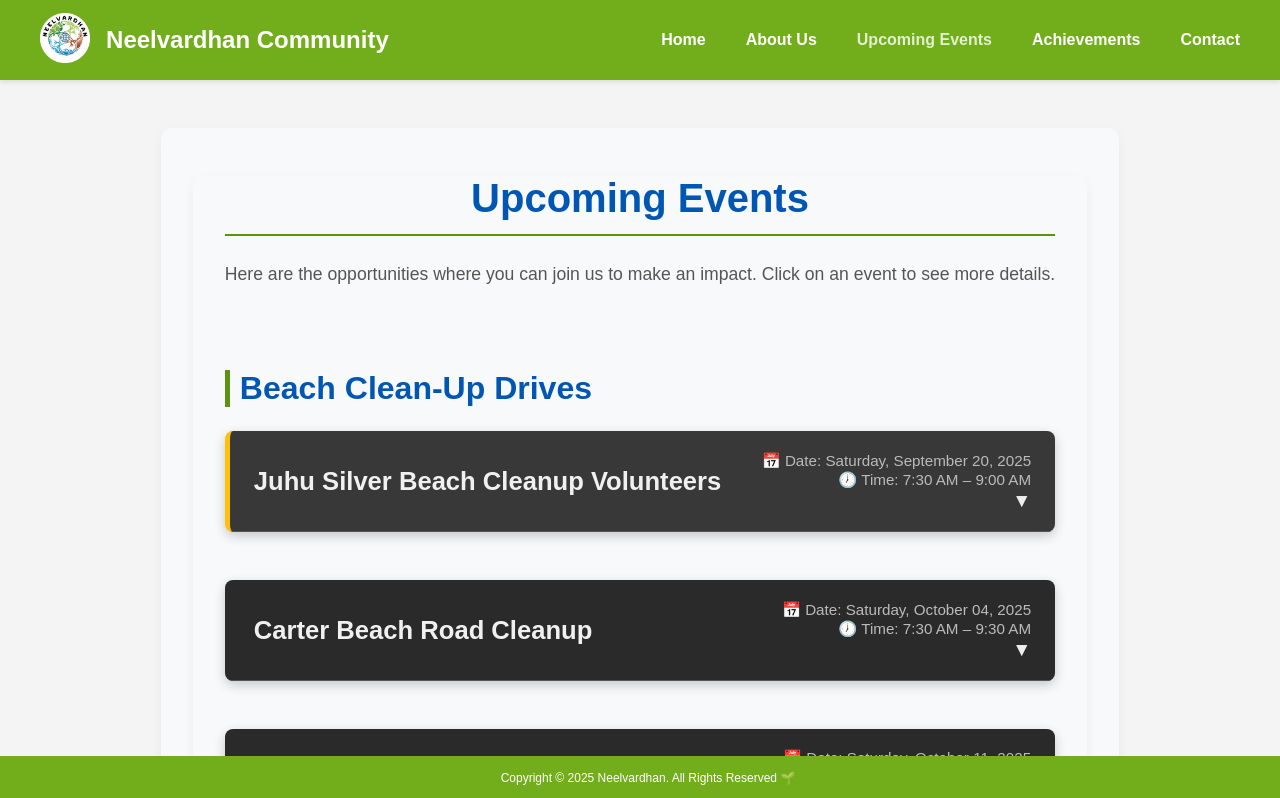
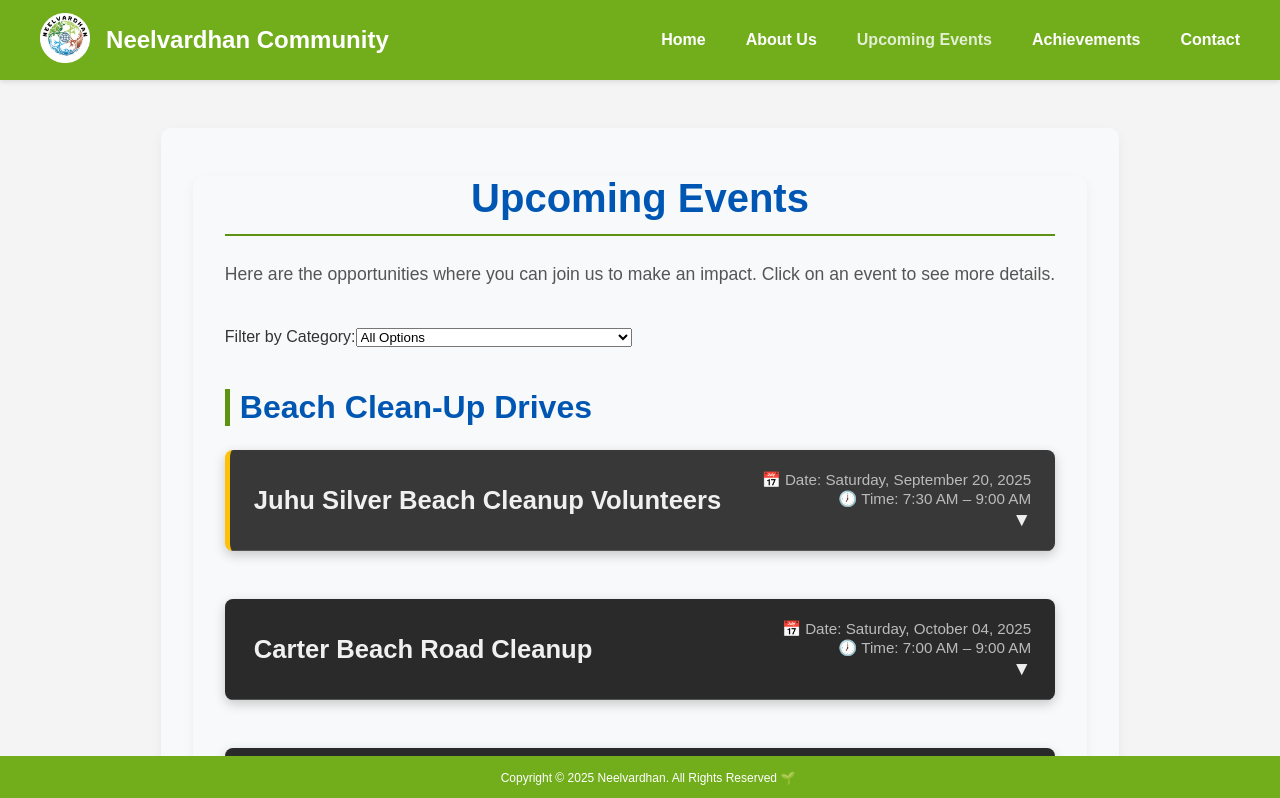
Before and after one commit to OG-DHRUV-1002/dns-website, a React (Create React App) app: page /upcoming-events in a window 1280 px wide. Shown: the top 798 px of the page. Built offline with nearby package versions, Linux system fonts and the light colour scheme.

Commit message:
Update UpcomingEvents.js

```diff
--- a/src/pages/UpcomingEvents.js
+++ b/src/pages/UpcomingEvents.js
@@ -1,101 +1,70 @@
 // src/pages/UpcomingEvents.js
 import React, { useState } from 'react';
 import EventCard from '../components/EventCard';
-// Assuming global styles.css handles the main look,
-// and specific styles for category headers will be added to it if needed.
-// import '../../assets/styles.css'; // Only if not already globally imported
+// Assuming global styles.css handles the main look and filter styles
 
 const UpcomingEvents = () => {
   const [expandedEventId, setExpandedEventId] = useState(null); // State to track expanded card by unique ID
+  const [selectedCategory, setSelectedCategory] = useState('All Options'); // New state for filter
 
-  // --- CATEGORIZED UPCOMING EVENTS DATA (WITH ORIGINAL PROPERTIES) ---
+  // --- CATEGORIZED UPCOMING EVENTS DATA ---
   const categorizedEvents = {
     'Beach Clean-Up Drives': [
       {
-        id: 'juhu-cleanup-2025', // Unique ID
+        id: 'juhu-cleanup-2025',
         title: 'Juhu Silver Beach Cleanup Volunteers',
-        ngo: 'Bhumi with VFS Global', // Reverted to 'ngo' as per your original structure
+        ngo: 'Bhumi with VFS Global',
         date: 'Saturday, September 20, 2025',
         time: "7:30 AM – 9:00 AM",
-        location: "Silver Beach, Juhu-Mumbai",
+        location: "Silver Beach, Juhu, Mumbai",
         description: 'This inaugural event is an internal training and logistics assessment for our Leadership Council. It will prepare us for larger-scale public events from October onwards. We are immensely grateful for the overwhelming interest!',
-        link: 'https://forms.gle/Hn2qxrHLSfVGUKk49', // Your Juhu form link
-        isInternal: true // Mark as internal
+        link: 'https://forms.gle/Hn2qxrHLSfVGUKk49',
+        isInternal: true
       },
       {
-        id: 'carter-cleanup-2025', // Unique ID
+        id: 'carter-cleanup-2025',
         title: 'Carter Beach Road Cleanup',
-        ngo: 'Ek Saath - The Earth Foundation', // Reverted to 'ngo'
+        ngo: 'Ek Saath - The Earth Foundation',
         date: 'Saturday, October 04, 2025',
-        time: "7:30 AM – 9:30 AM",
+        time: "7:00 AM – 9:00 AM",
         location: "Carter Road, Bandra(West)",
         description: 'Join the Neelvardhan Community for our second official event: a vital cleanup drive at Carter Road, Bandra! This is our chance to come together, create awareness, and make a tangible difference.',
-        link: 'https://forms.gle/BgFP2oVuc1Vpb8AJ9', // Your Carter Road form link
-        isInternal: false // Public event
+        link: 'https://forms.gle/BgFP2oVuc1Vpb8AJ9',
+        isInternal: false
       },
       {
-        id: 'mahim-cleanup-2025', // Unique ID
+        id: 'mahim-cleanup-2025',
         title: 'Jallosh Clean Coast Mahim',
-        ngo: 'Project Mumbai', // Reverted to 'ngo'
+        ngo: 'Project Mumbai',
         date: 'Saturday, October 11, 2025',
         time: "7:00 AM – 9:00 AM",
         location: "Mahim Beach, Mahim(West)",
         description: "Volunteer with Jallosh and Project Mumbai for a rewarding beach cleanup at Mahim Beach. We'll provide all necessary equipment and guidance. Help us remove trash, protect marine life, and make Mahim Beach a cleaner, healthier place for everyone. Join us for a morning of community service and environmental action.",
-        link: 'https://forms.gle/YOUR_MAHIM_FORM_LINK', // Your Mahim form link
-        isInternal: false // Public event
+        link: 'https://forms.gle/YOUR_MAHIM_FORM_LINK',
+        isInternal: false
       },
     ],
     'Restoration Drives': [
-      // {
-      //   id: 'aarey-plantation-2025',
-      //   title: 'Tree Plantation at Aarey Colony',
-      //   ngo: 'WWF-India',
-      //   date: 'Sunday, October 12, 2025',
-      //   time: "8:00 AM – 11:00 AM",
-      //   location: "Aarey Milk Colony",
-      //   description: 'We are teaming up with WWF-India to plant 100 native saplings. Let\'s make our city greener, one tree at a time!',
-      //   link: 'https://forms.gle/YOUR_AAREY_FORM_LINK',
-      //   isInternal: false
-      // }
+      {
+        id: 'aarey-plantation-2025',
+        title: 'Tree Plantation at Aarey Colony',
+        ngo: 'WWF-India',
+        date: 'Sunday, October 12, 2025',
+        time: "8:00 AM – 11:00 AM",
+        location: "Aarey Milk Colony",
+        description: 'We are teaming up with WWF-India to plant 100 native saplings. Let\'s make our city greener, one tree at a time!',
+        link: 'https://forms.gle/YOUR_AAREY_FORM_LINK',
+        isInternal: false
+      }
     ],
     'Donation Drives': [
-      // {
-      //   id: 'winter-blanket-2025',
-      //   title: 'Winter Blanket Collection Drive',
-      //   ngo: 'Local Community Shelters',
-      //   date: 'Saturday, November 15, 2025',
-      //   time: "10:00 AM – 1:00 PM",
-      //   location: "Various collection points",
-      //   description: 'Help us collect and distribute blankets to those in need this winter season.',
-      //   link: 'https://forms.gle/YOUR_BLANKET_FORM_LINK',
-      //   isInternal: false
-      // }
+      // ... add donation events here
     ],
     'Environmental Awareness Campaigns': [
-      // {
-      //   id: 'plastic-workshop-2025',
-      //   title: 'Plastic Waste Reduction Workshop',
-      //   ngo: 'Green Initiative Foundation',
-      //   date: 'Sunday, November 2, 2025',
-      //   time: "2:00 PM – 4:00 PM",
-      //   location: "Online (Zoom)",
-      //   description: 'Join our interactive workshop to learn practical tips on reducing plastic waste in your daily life.',
-      //   link: 'https://forms.gle/YOUR_WORKSHOP_FORM_LINK',
-      //   isInternal: false
-      // }
+      // ... add awareness events here
     ],
     'Community Teachings / Skill-Based Events': [
-      // {
-      //   id: 'leadership-training-2025',
-      //   title: 'Volunteer Leadership Training',
-      //   ngo: 'Internal Mentors',
-      //   date: 'Saturday, November 8, 2025',
-      //   time: "1:00 PM – 3:00 PM",
-      //   location: "Neelvardhan HQ (Virtual)",
-      //   description: 'A specialized training session for aspiring leaders within our community to enhance event management and team coordination skills.',
-      //   link: 'https://forms.gle/YOUR_LEADERSHIP_FORM_LINK',
-      //   isInternal: false
-      // }
+      // ... add teaching events here
     ],
   };
 
@@ -103,18 +72,59 @@ const UpcomingEvents = () => {
     setExpandedEventId(expandedEventId === id ? null : id);
   };
 
+  const handleCategoryChange = (event) => {
+    setSelectedCategory(event.target.value);
+    setExpandedEventId(null); // Close any open cards when filter changes
+  };
+
+  // Get all unique category names for the filter dropdown
+  const categories = ['All Options', ...Object.keys(categorizedEvents)];
+
   return (
     <div className="page-container upcoming-events-page">
-      <h1 className="page-title">Upcoming Events</h1> {/* Added class for specific styling */}
+      <h1 className="page-title">Upcoming Events</h1>
       <p className="page-description">Here are the opportunities where you can join us to make an impact. Click on an event to see more details.</p>
 
-      {/* Map through each category and render events */}
-      {Object.entries(categorizedEvents).map(([category, events]) => (
+      {/* Filter Dropdown */}
+      <div className="filter-container">
+        <label htmlFor="category-filter" className="filter-label">Filter by Category:</label>
+        <select
+          id="category-filter"
+          className="category-select"
+          value={selectedCategory}
+          onChange={handleCategoryChange}
+        >
+          {categories.map((category) => (
+            <option key={category} value={category}>
+              {category}
+            </option>
+          ))}
+        </select>
+      </div>
+
+      {Object.entries(categorizedEvents).map(([category, events]) => {
+        // Only render the category section if it's selected OR "All Options" is selected
+        if (selectedCategory === 'All Options' || selectedCategory === category) {
+          const filteredEvents = events.filter(event =>
+            selectedCategory === 'All Options' || categorizedEvents[selectedCategory].some(e => e.id === event.id)
+          );
+
+          if (filteredEvents.length === 0 && selectedCategory !== 'All Options') {
+            // This case handles when a specific category is selected but has no events
+            return (
               <section key={category} className="event-category-section">
-          <h2 className="category-title">{category}</h2> {/* Added class for specific styling */}
-          {events.length > 0 ? (
-            <div className="events-list"> {/* Container for events within a category */}
-              {events.map((event) => (
+                <h2 className="category-title">{category}</h2>
+                <p className="no-events-message">No upcoming {category.toLowerCase()} at the moment. Stay tuned!</p>
+              </section>
+            );
+          }
+
+          if (filteredEvents.length > 0) {
+            return (
+              <section key={category} className="event-category-section">
+                <h2 className="category-title">{category}</h2>
+                <div className="events-list">
+                  {filteredEvents.map((event) => (
                     <EventCard
                       key={event.id}
                       event={event}
@@ -123,11 +133,29 @@ const UpcomingEvents = () => {
                     />
                   ))}
                 </div>
-          ) : (
-            <p className="no-events-message">No upcoming {category.toLowerCase()} at the moment. Stay tuned!</p>
+              </section>
+            );
+          }
+        }
+        return null; // Don't render if not selected or no events
+      })}
+
+      {/* Message for "All Options" when no events exist in any category */}
+      {selectedCategory === 'All Options' &&
+        Object.values(categorizedEvents).every(events => events.length === 0) && (
+          <p className="no-events-message">No upcoming events across all categories at the moment. Stay tuned!</p>
       )}
+
+      {/* Message for a specific category selected, but it has no events */}
+      {selectedCategory !== 'All Options' &&
+       categorizedEvents[selectedCategory] &&
+       categorizedEvents[selectedCategory].length === 0 && (
+         <section className="event-category-section">
+            <h2 className="category-title">{selectedCategory}</h2>
+            <p className="no-events-message">No upcoming {selectedCategory.toLowerCase()} at the moment. Stay tuned!</p>
          </section>
-      ))}
+      )}
+
     </div>
   );
 };
```
Lines whose indentation alone changed are shown as unchanged.
